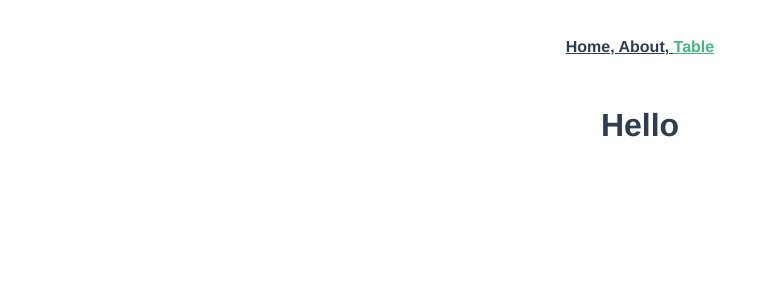
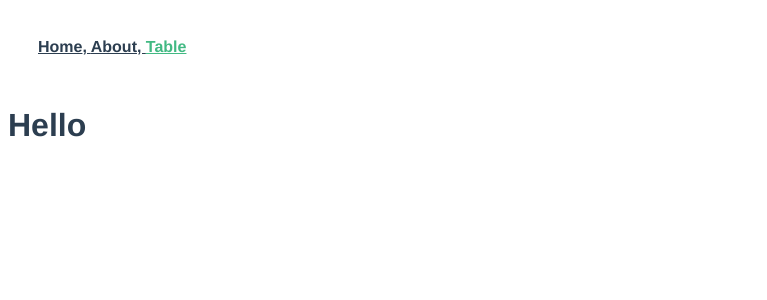
Before and after one commit to iigmir/vue-table-field-tests, a Vue app: page /table in a window 1280 px wide. Shown: the top 300 px of the page, without its empty margins (0-767 px from the left). Built offline with nearby package versions, Linux system fonts and the light colour scheme.

Commit message:
Split CSSs

```diff
--- a/src/App.vue
+++ b/src/App.vue
@@ -18,23 +18,9 @@
 
 <style lang="scss">
 #app {
-  font-family: Avenir, Helvetica, Arial, sans-serif;
-  -webkit-font-smoothing: antialiased;
-  -moz-osx-font-smoothing: grayscale;
-  text-align: center;
-  color: #2c3e50;
-}
-
-nav {
-  padding: 30px;
-
-  a {
-    font-weight: bold;
+    font-family: Avenir, Helvetica, Arial, sans-serif;
+    -webkit-font-smoothing: antialiased;
+    -moz-osx-font-smoothing: grayscale;
     color: #2c3e50;
-
-    &.router-link-exact-active {
-      color: #42b983;
-    }
-  }
 }
 </style>
--- a/src/components/TheNavigation.vue
+++ b/src/components/TheNavigation.vue
@@ -23,3 +23,16 @@
     })
 };
 </script>
+
+<style lang="scss" scoped>
+nav {
+    padding: 30px;
+    a {
+        font-weight: bold;
+        color: #2c3e50;
+        &.router-link-exact-active {
+            color: #42b983;
+        }
+    }
+}
+</style>
```
Also changed, not shown: src/views/TableView/TheTable.vue (added, +11 -0 lines).
